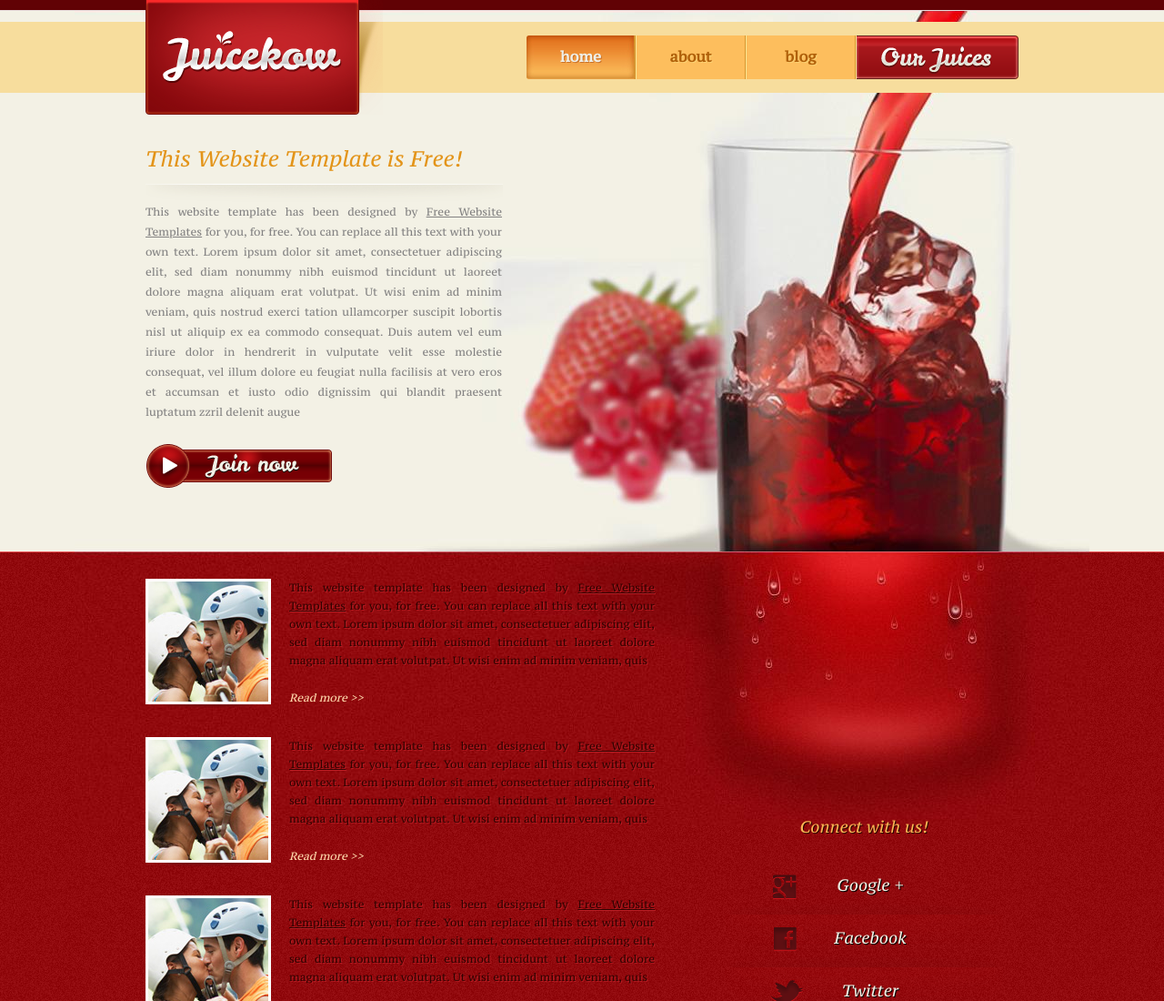
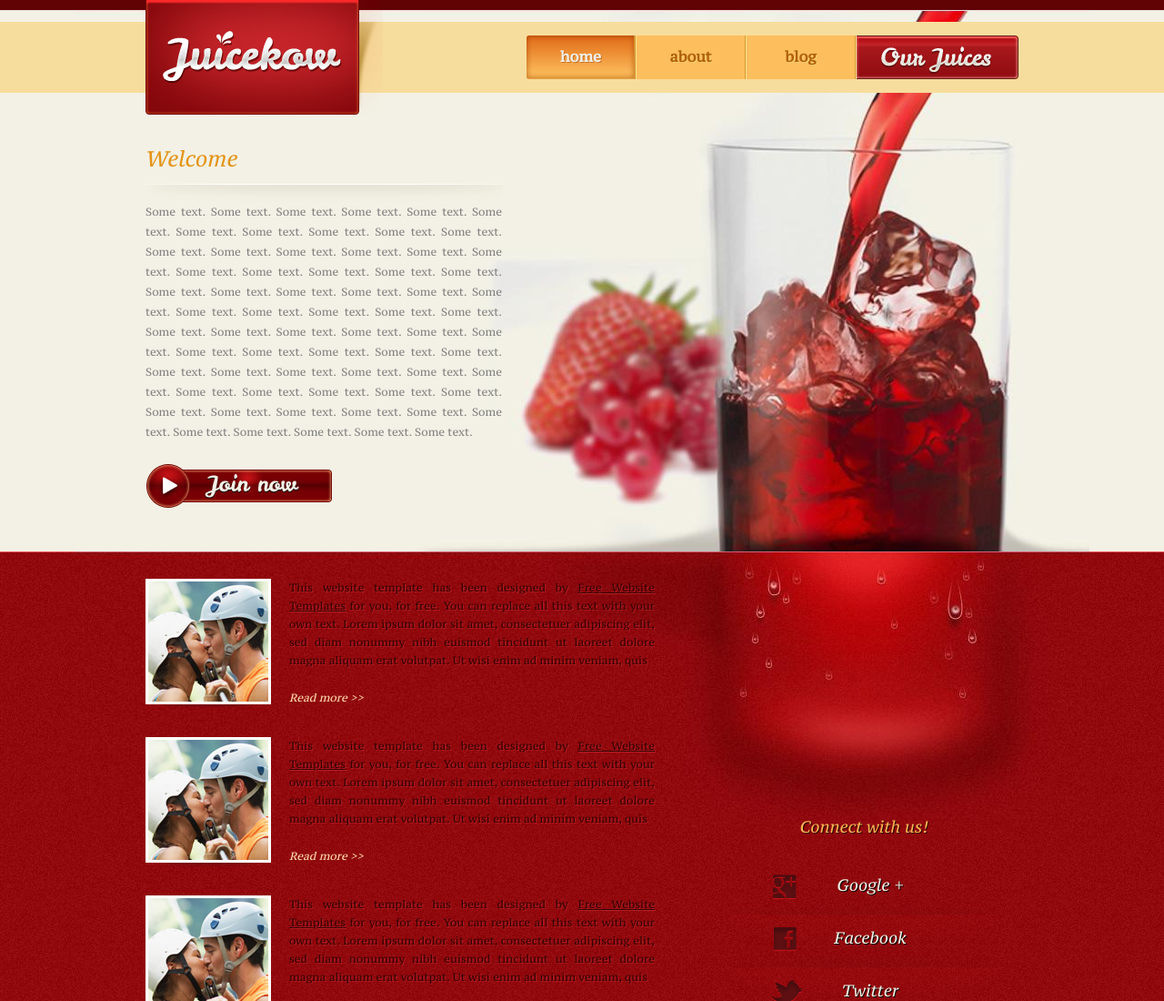
Before and after one commit to Sorsogon-State-University-Bulan-Campus/demo-proj-2-4, a plain HTML site: page index.html in a window 1280 px wide. Shown: the top 1100 px of the page at 91% size. Drawn offline with Linux system fonts and the light colour scheme; a web font is replaced by a local one.

Commit message:
Change index.html content

```diff
--- a/index.html
+++ b/index.html
@@ -1,11 +1,13 @@
 <!DOCTYPE html>
 <!-- Website template by freewebsitetemplates.com -->
 <html>
+
 <head>
 	<meta charset="UTF-8">
-	<title>Juicekow Website Template</title>
+	<title>Juice</title>
 	<link rel="stylesheet" href="css/style.css" type="text/css">
 </head>
+
 <body>
 	<div id="header">
 		<div>
@@ -32,9 +34,17 @@
 		<div id="main">
 			<div>
 				<div>
-					<h2>This Website Template is Free!</h2>
+					<h2>Welcome</h2>
 					<p>
-						This website template has been designed by <a href="http://www.freewebsitetemplates.com/">Free Website Templates</a> for you, for free. You can replace all this text with your own text. Lorem ipsum dolor sit amet, consectetuer adipiscing elit, sed diam nonummy nibh euismod tincidunt ut laoreet dolore magna aliquam erat volutpat. Ut wisi enim ad minim veniam, quis nostrud exerci tation ullamcorper suscipit lobortis nisl ut aliquip ex ea commodo consequat. Duis autem vel eum iriure dolor in hendrerit in vulputate velit esse molestie consequat, vel illum dolore eu feugiat nulla facilisis at vero eros et accumsan et iusto odio dignissim qui blandit praesent luptatum zzril delenit augue
+						Some text. Some text. Some text. Some text. Some text. Some text. Some text. Some text. Some
+						text. Some text. Some text. Some text. Some text. Some text. Some text. Some text. Some text.
+						Some text. Some text. Some text. Some text. Some text. Some text. Some text. Some text. Some
+						text. Some text. Some text. Some text. Some text. Some
+						text. Some text. Some text. Some text. Some text. Some text. Some text. Some text. Some text.
+						Some text. Some text. Some text. Some text. Some text. Some text. Some text. Some text. Some
+						text. Some text. Some text. Some text. Some text. Some
+						text. Some text. Some text. Some text. Some text. Some text. Some text. Some text. Some text.
+						Some text. Some text. Some text. Some text. Some text.
 					</p>
 					<a href="index.html" class="more"></a>
 				</div>
@@ -48,13 +58,16 @@
 						<h2>Connect with us!</h2>
 						<ul id="connect">
 							<li>
-								<a href="http://freewebsitetemplates.com/go/googleplus/" target="_blank" class="googleplus">Google +</a>
+								<a href="http://freewebsitetemplates.com/go/googleplus/" target="_blank"
+									class="googleplus">Google +</a>
 							</li>
 							<li>
-								<a href="http://freewebsitetemplates.com/go/facebook/" target="_blank" class="facebook">Facebook</a>
+								<a href="http://freewebsitetemplates.com/go/facebook/" target="_blank"
+									class="facebook">Facebook</a>
 							</li>
 							<li>
-								<a href="http://freewebsitetemplates.com/go/twitter/" target="_blank" class="twitter">Twitter</a>
+								<a href="http://freewebsitetemplates.com/go/twitter/" target="_blank"
+									class="twitter">Twitter</a>
 							</li>
 						</ul>
 					</div>
@@ -62,21 +75,33 @@
 						<li>
 							<span><img src="images/kissing.jpg" alt="Img"></span>
 							<p>
-								This website template has been designed by <a href="http://www.freewebsitetemplates.com/">Free Website Templates</a> for you, for free. You can replace all this text with your own text. Lorem ipsum dolor sit amet, consectetuer adipiscing elit, sed diam nonummy nibh euismod tincidunt ut laoreet dolore magna aliquam erat volutpat. Ut wisi enim ad minim veniam, quis
+								This website template has been designed by <a
+									href="http://www.freewebsitetemplates.com/">Free Website Templates</a> for you, for
+								free. You can replace all this text with your own text. Lorem ipsum dolor sit amet,
+								consectetuer adipiscing elit, sed diam nonummy nibh euismod tincidunt ut laoreet dolore
+								magna aliquam erat volutpat. Ut wisi enim ad minim veniam, quis
 							</p>
 							<a href="blog.html" class="more">Read more >></a>
 						</li>
 						<li>
 							<span><img src="images/kissing.jpg" alt="Img"></span>
 							<p>
-								This website template has been designed by <a href="http://www.freewebsitetemplates.com/">Free Website Templates</a> for you, for free. You can replace all this text with your own text. Lorem ipsum dolor sit amet, consectetuer adipiscing elit, sed diam nonummy nibh euismod tincidunt ut laoreet dolore magna aliquam erat volutpat. Ut wisi enim ad minim veniam, quis
+								This website template has been designed by <a
+									href="http://www.freewebsitetemplates.com/">Free Website Templates</a> for you, for
+								free. You can replace all this text with your own text. Lorem ipsum dolor sit amet,
+								consectetuer adipiscing elit, sed diam nonummy nibh euismod tincidunt ut laoreet dolore
+								magna aliquam erat volutpat. Ut wisi enim ad minim veniam, quis
 							</p>
 							<a href="blog.html" class="more">Read more >></a>
 						</li>
 						<li>
 							<span><img src="images/kissing.jpg" alt="Img"></span>
 							<p>
-								This website template has been designed by <a href="http://www.freewebsitetemplates.com/">Free Website Templates</a> for you, for free. You can replace all this text with your own text. Lorem ipsum dolor sit amet, consectetuer adipiscing elit, sed diam nonummy nibh euismod tincidunt ut laoreet dolore magna aliquam erat volutpat. Ut wisi enim ad minim veniam, quis
+								This website template has been designed by <a
+									href="http://www.freewebsitetemplates.com/">Free Website Templates</a> for you, for
+								free. You can replace all this text with your own text. Lorem ipsum dolor sit amet,
+								consectetuer adipiscing elit, sed diam nonummy nibh euismod tincidunt ut laoreet dolore
+								magna aliquam erat volutpat. Ut wisi enim ad minim veniam, quis
 							</p>
 							<a href="blog.html" class="more">Read more >></a>
 						</li>
@@ -104,4 +129,5 @@
 		<span>&copy; Copyright &copy; 2011. Company name all rights reserved.</span>
 	</div>
 </body>
+
 </html>
```
